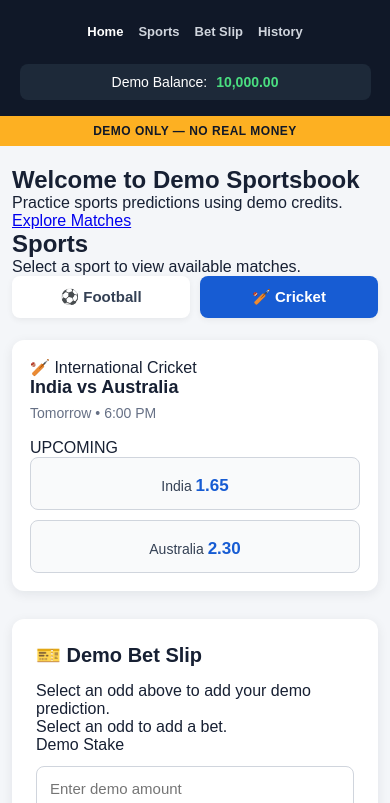
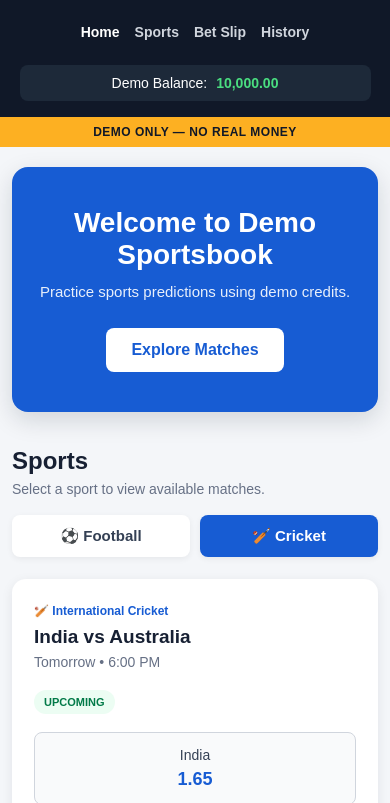
Before and after one commit to thasky2277-coder/thaski.sportsbook, a plain HTML site: page index.html in a window 390 px wide. Both pictures are taken after a click on the button "🏏 Cricket". Shown: the part 41-844 px from the top of the page. Drawn offline with Linux system fonts and the light colour scheme.

Commit message:
Refactor CSS for layout and responsiveness improvements
Refactor styles for hero section, match cards, and betting slip. Adjust padding, margins, and font sizes for better layout and responsiveness.

```diff
--- a/style.css
+++ b/style.css
@@ -41,7 +41,6 @@ nav a {
     text-decoration: none;
     font-size: 14px;
     font-weight: 600;
-    transition: 0.2s;
 }
 
 nav a:hover {
@@ -87,7 +86,60 @@ main {
     padding: 0 20px;
 }
 
-/* SPORTS TABS */
+/* HERO */
+
+.hero {
+    background: #175cd3;
+    color: white;
+    border-radius: 16px;
+    padding: 55px 40px;
+    margin-bottom: 35px;
+    text-align: center;
+    box-shadow: 0 8px 25px rgba(16, 24, 40, 0.15);
+}
+
+.hero h1 {
+    font-size: 38px;
+    margin-bottom: 12px;
+}
+
+.hero p {
+    font-size: 17px;
+    margin-bottom: 28px;
+    opacity: 0.9;
+}
+
+.hero-btn {
+    display: inline-block;
+    background: white;
+    color: #175cd3;
+    text-decoration: none;
+    padding: 13px 25px;
+    border-radius: 8px;
+    font-weight: 700;
+}
+
+.hero-btn:hover {
+    transform: translateY(-2px);
+}
+
+/* SECTION TITLE */
+
+.section-title {
+    margin-bottom: 18px;
+}
+
+.section-title h2 {
+    font-size: 24px;
+    margin-bottom: 6px;
+}
+
+.section-title p {
+    color: #667085;
+    font-size: 14px;
+}
+
+/* SPORTS */
 
 .sports {
     display: flex;
@@ -97,7 +149,7 @@ main {
 
 .sport-btn {
     border: none;
-    padding: 12px 24px;
+    padding: 12px 25px;
     border-radius: 8px;
     background: white;
     color: #344054;
@@ -112,29 +164,48 @@ main {
     color: white;
 }
 
-.sport-btn:hover {
-    transform: translateY(-1px);
-}
-
-/* MATCH CARDS */
+/* MATCH CARD */
 
 .match-card {
     background: white;
-    border-radius: 12px;
+    border-radius: 14px;
     padding: 22px;
     margin-bottom: 18px;
     box-shadow: 0 3px 12px rgba(16,24,40,0.08);
 }
 
+.match-header {
+    display: flex;
+    justify-content: space-between;
+    align-items: flex-start;
+    gap: 20px;
+    margin-bottom: 18px;
+}
+
 .match-card h3 {
-    font-size: 18px;
-    margin-bottom: 7px;
+    font-size: 19px;
+    margin-top: 7px;
 }
 
 .match-card p {
     color: #667085;
     font-size: 14px;
-    margin-bottom: 18px;
+    margin-top: 6px;
+}
+
+.league {
+    color: #175cd3;
+    font-size: 12px;
+    font-weight: 700;
+}
+
+.match-status {
+    background: #ecfdf3;
+    color: #027a48;
+    padding: 6px 10px;
+    border-radius: 20px;
+    font-size: 11px;
+    font-weight: 700;
 }
 
 /* ODDS */
@@ -148,12 +219,11 @@ main {
     flex: 1;
     border: 1px solid #d0d5dd;
     background: #f9fafb;
-    padding: 13px;
+    padding: 14px;
     border-radius: 8px;
     cursor: pointer;
     color: #344054;
     font-size: 14px;
-    transition: 0.2s;
 }
 
 .odds button:hover {
@@ -162,25 +232,20 @@ main {
 }
 
 .odds strong {
-    display: inline-block;
-    margin-top: 5px;
+    display: block;
+    margin-top: 6px;
     color: #175cd3;
-    font-size: 17px;
+    font-size: 18px;
 }
 
 /* BET SLIP */
 
 .betslip {
     background: white;
-    padding: 24px;
-    margin-top: 28px;
-    border-radius: 12px;
+    padding: 25px;
+    margin-top: 30px;
+    border-radius: 14px;
     box-shadow: 0 3px 12px rgba(16,24,40,0.08);
-}
-
-.betslip h2 {
-    margin-bottom: 15px;
-    font-size: 20px;
 }
 
 .betslip input {
@@ -192,13 +257,6 @@ main {
     font-size: 15px;
 }
 
-.betslip input:focus {
-    outline: none;
-    border-color: #175cd3;
-}
-
-/* PLACE BUTTON */
-
 .place-btn {
     width: 100%;
     padding: 14px;
@@ -209,7 +267,7 @@ main {
     font-size: 16px;
     font-weight: 700;
     cursor: pointer;
-    margin-top: 10px;
+    margin-top: 12px;
 }
 
 .place-btn:hover {
@@ -220,15 +278,10 @@ main {
 
 .history {
     background: white;
-    margin-top: 28px;
-    padding: 24px;
-    border-radius: 12px;
+    margin-top: 30px;
+    padding: 25px;
+    border-radius: 14px;
     box-shadow: 0 3px 12px rgba(16,24,40,0.08);
-}
-
-.history h2 {
-    margin-bottom: 15px;
-    font-size: 20px;
 }
 
 .history-item {
@@ -252,7 +305,7 @@ footer {
     font-size: 13px;
 }
 
-/* MOBILE */
+/* TABLET */
 
 @media (max-width: 800px) {
 
@@ -267,11 +320,9 @@ footer {
         flex-wrap: wrap;
         justify-content: center;
     }
+}
 
-    nav a {
-        font-size: 13px;
-    }
-}
+/* MOBILE */
 
 @media (max-width: 600px) {
 
@@ -284,6 +335,18 @@ footer {
         text-align: center;
     }
 
+    .hero {
+        padding: 40px 20px;
+    }
+
+    .hero h1 {
+        font-size: 28px;
+    }
+
+    .hero p {
+        font-size: 15px;
+    }
+
     .sports {
         width: 100%;
     }
@@ -292,12 +355,12 @@ footer {
         flex: 1;
     }
 
-    .odds {
+    .match-header {
         flex-direction: column;
     }
 
-    .match-card {
-        padding: 18px;
+    .odds {
+        flex-direction: column;
     }
 
     main {
```
